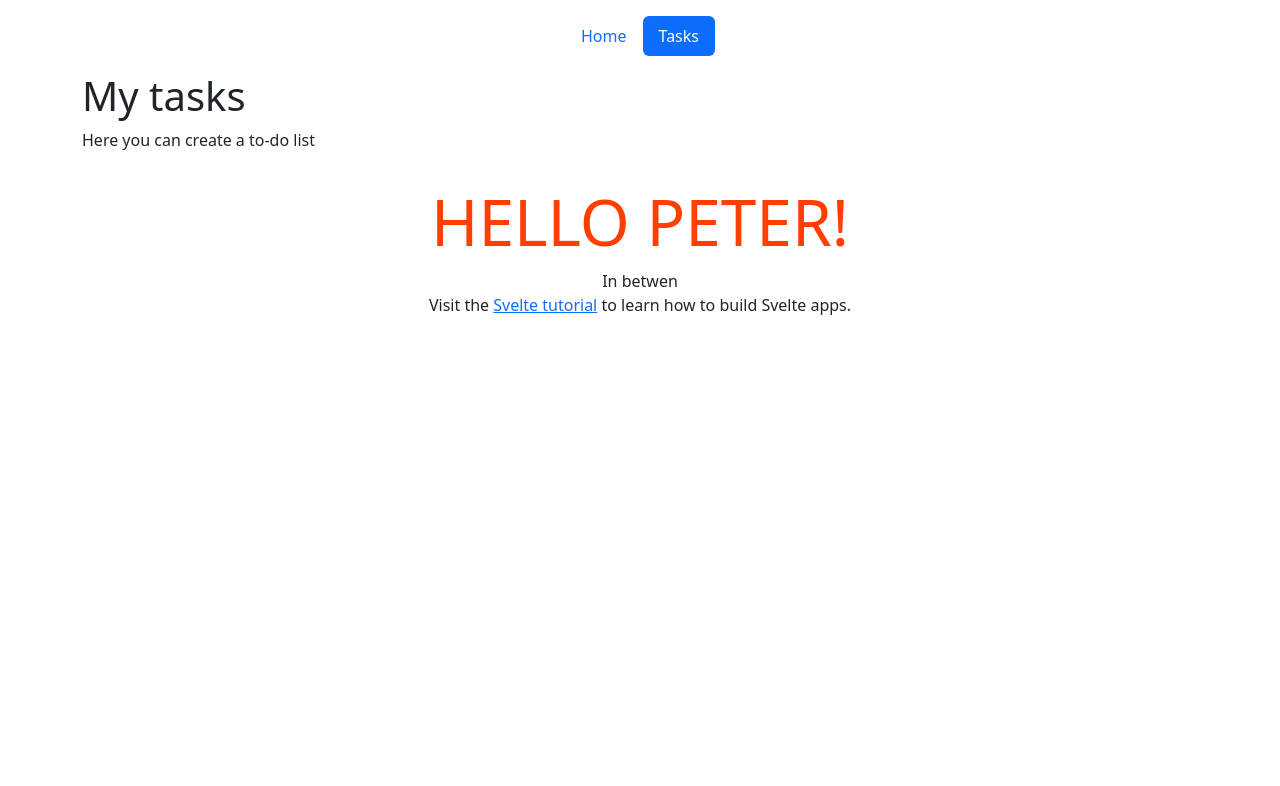
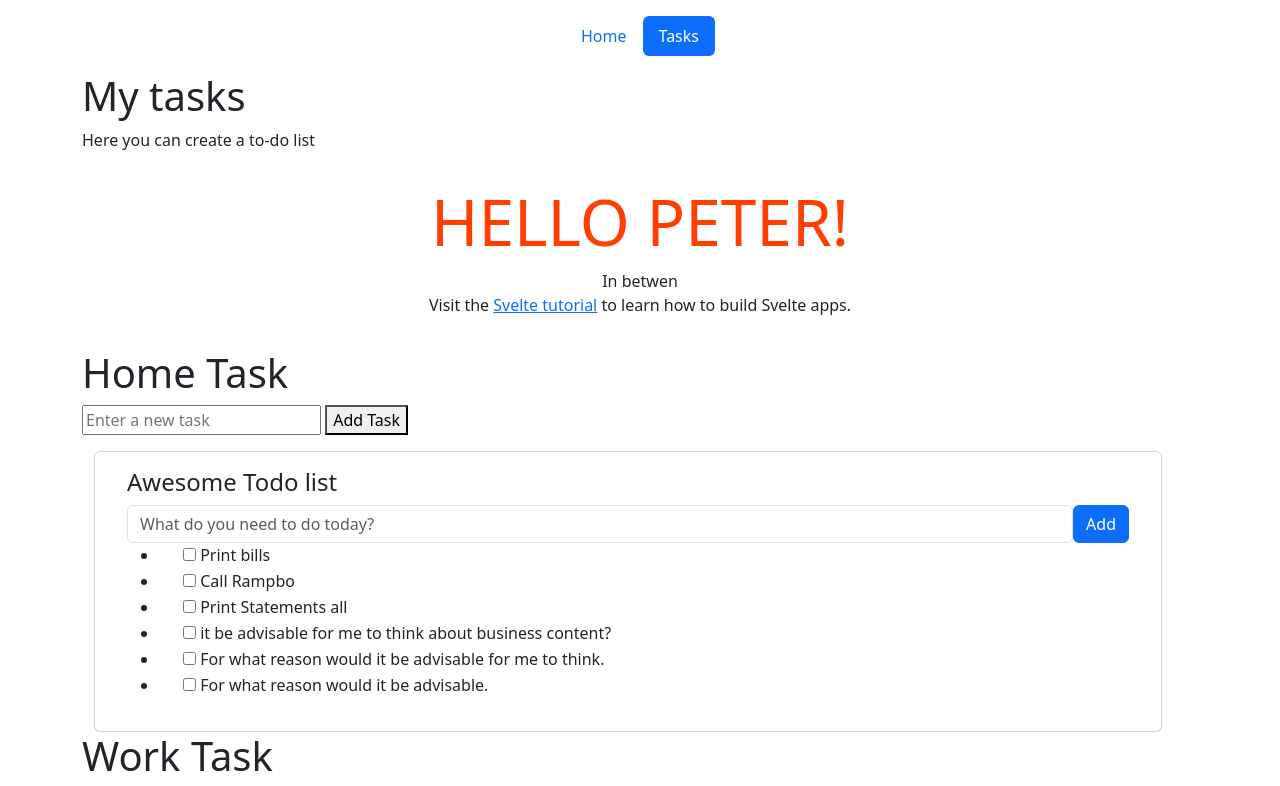
Before and after one commit to 3bo0d7/to-do-list-svelte, a SvelteKit app: page /todo in a window 1280 px wide. Shown: the top 786 px of the page. Built offline with nearby package versions, Linux system fonts and the light colour scheme.

Commit message:
Feat: opertational add task and list working

```diff
--- a/src/components/App1.svelte
+++ b/src/components/App1.svelte
@@ -1,5 +1,6 @@
 <script>
   export let name
+  //export let homeTask = [{homeTask1: 'Groceries', 'Laundery' }];
 </script>
 
 <main>
--- /dev/null
+++ b/src/components/App2.svelte
@@ -0,0 +1,135 @@
+<script>
+  let tasks = []
+  let newTask = ''
+  export let taskname
+
+  function addTask() {
+    if (newTask !== '') {
+      tasks = [...tasks, { id: Date.now(), text: newTask, completed: false }]
+      newTask = ''
+    }
+  }
+
+  function deleteTask(id) {
+    tasks = tasks.filter((task) => task.id !== id)
+  }
+
+  function toggleCompletion(id) {
+    tasks = tasks.map((task) =>
+      task.id === id ? { ...task, completed: !task.completed } : task
+    )
+  }
+</script>
+
+<main>
+  <h1>{taskname}</h1>
+
+  <input type="text" bind:value={newTask} placeholder="Enter a new task" />
+
+  <button on:click={addTask}>Add Task</button>
+
+  <ul>
+    {#each tasks as task (task.id)}
+      <li class={task.completed ? 'completed' : ''}>
+        <input
+          type="checkbox"
+          bind:checked={task.completed}
+          on:change={() => toggleCompletion(task.id)}
+        />
+        <span>{task.text}</span>
+        <button on:click={() => deleteTask(task.id)}>Delete Task</button>
+      </li>
+    {/each}
+  </ul>
+</main>
+
+<div class="page-content page-container" id="page-content">
+  <div class="padding">
+    <div class="row container d-flex justify-content-center">
+      <div class="col-md-12">
+        <div class="card px-3">
+          <div class="card-body">
+            <h4 class="card-title">Awesome Todo list</h4>
+            <div class="add-items d-flex">
+              <input
+                type="text"
+                class="form-control todo-list-input"
+                placeholder="What do you need to do today?"
+              />
+              <button
+                class="add btn btn-primary font-weight-bold todo-list-add-btn"
+                >Add</button
+              >
+            </div>
+            <div class="list-wrapper">
+              <ul class="d-flex flex-column-reverse todo-list">
+                <li>
+                  <div class="form-check">
+                    <label class="form-check-label">
+                      <input class="checkbox" type="checkbox" /> For what reason
+                      would it be advisable. <i class="input-helper" /></label
+                    >
+                  </div>
+                  <i class="remove mdi mdi-close-circle-outline" />
+                </li>
+                <li class="completed">
+                  <div class="form-check">
+                    <label class="form-check-label">
+                      <input class="checkbox" type="checkbox" checked="" /> For
+                      what reason would it be advisable for me to think.
+                      <i class="input-helper" /></label
+                    >
+                  </div>
+                  <i class="remove mdi mdi-close-circle-outline" />
+                </li>
+                <li>
+                  <div class="form-check">
+                    <label class="form-check-label">
+                      <input class="checkbox" type="checkbox" /> it be advisable
+                      for me to think about business content?
+                      <i class="input-helper" /></label
+                    >
+                  </div>
+                  <i class="remove mdi mdi-close-circle-outline" />
+                </li>
+                <li>
+                  <div class="form-check">
+                    <label class="form-check-label">
+                      <input class="checkbox" type="checkbox" />
+                      Print Statements all <i class="input-helper" /></label
+                    >
+                  </div>
+                  <i class="remove mdi mdi-close-circle-outline" />
+                </li>
+                <li class="completed">
+                  <div class="form-check">
+                    <label class="form-check-label">
+                      <input class="checkbox" type="checkbox" checked="" /> Call
+                      Rampbo <i class="input-helper" /></label
+                    >
+                  </div>
+                  <i class="remove mdi mdi-close-circle-outline" />
+                </li>
+                <li>
+                  <div class="form-check">
+                    <label class="form-check-label">
+                      <input class="checkbox" type="checkbox" />
+                      Print bills <i class="input-helper" /></label
+                    >
+                  </div>
+                  <i class="remove mdi mdi-close-circle-outline" />
+                </li>
+              </ul>
+            </div>
+          </div>
+        </div>
+      </div>
+    </div>
+  </div>
+</div>
+
+<style>
+  .completed {
+    text-decoration: line-through;
+  }
+</style>
--- a/src/routes/+layout.svelte
+++ b/src/routes/+layout.svelte
@@ -1,5 +1,6 @@
 <script>
   import { page } from '$app/stores'
+  import App1 from '../components/App1.svelte'
 </script>
 
 <header class="d-flex justify-content-center py-3">
--- a/src/routes/todo/+page.svelte
+++ b/src/routes/todo/+page.svelte
@@ -1,7 +1,10 @@
 <script>
   import App1 from '../../components/App1.svelte'
+  import App2 from '../../components/App2.svelte'
 </script>
 
 <h1>My tasks</h1>
 <p>Here you can create a to-do list</p>
 <App1 name={'Peter'}>In betwen</App1>
+<App2 taskname={'Home Task'} />
+<App2 taskname={'Work Task'} />
```
Also changed, not shown: src/app.html (+7 -10 lines).
